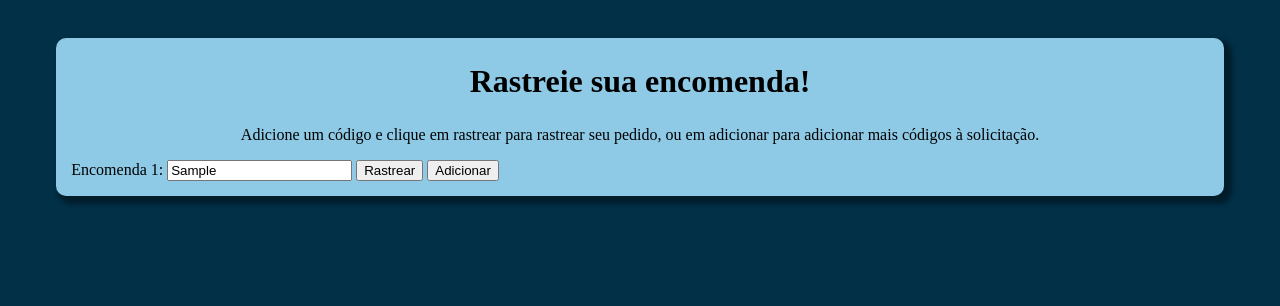
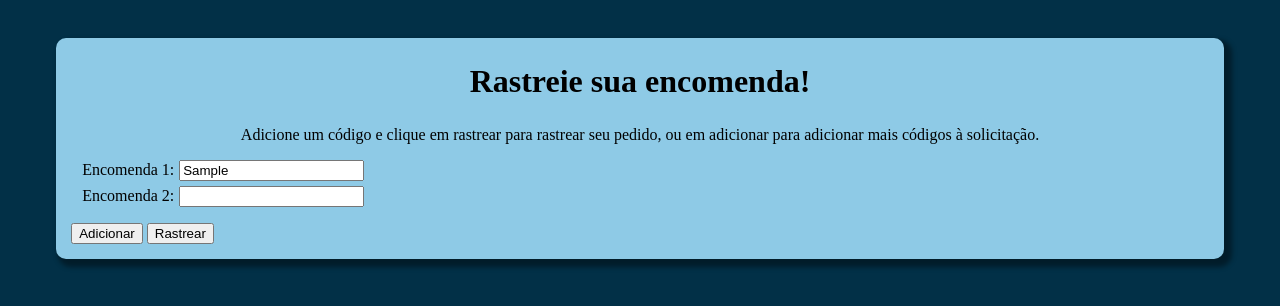
Before and after one commit to LelePG/rastreador-encomenda-correios, a website: page front/index.html in a window 1280 px wide. Both pictures are taken after typing "Sample" into the empty fields and a click on the button "Adicionar". Drawn offline with Linux system fonts and the light colour scheme.

Commit message:
implementada inserção de campos

```diff
--- a/front/index.html
+++ b/front/index.html
@@ -15,12 +15,28 @@
         <div class="aumentaLetra">
             <p id="texto">Adicione um código e clique em rastrear para rastrear seu pedido,
                 ou em adicionar para adicionar mais códigos à solicitação. </p>
-            <label class="encomenda">Encomenda 1: <label/><input type="text">
+            <ul id="listaEncomendas">
+                <li class="itemEncomenda">Encomenda 1:<input type="text" class="inputEncomenda"></li>
+            </ul>
+            <button id="adicionar" class="btn">Adicionar</button>
             <button id="rastrear" class="btn">Rastrear</button>
-            <button id="adicionar" class="btn">Adicionar</button>
+            </di>
         </div>
-    </div>
-    <script href="script.js"></script>
+        <script>
+            const listaDeEncomendas = document.getElementById("listaEncomendas")
+            const btnAdicionar = document.getElementById("adicionar")
+            const btnRastrear = document.getElementById("rastrear")
+
+            btnAdicionar.addEventListener("click", function () {
+                let elementos = listaDeEncomendas.getElementsByTagName("li");
+                let ultimoElemento = elementos[elementos.length - 1]
+                let indice = Number(ultimoElemento.innerText.split(" ")[1].slice(0, -1))
+                const encomendaPraAdicionar = `<li class = "itemEncomenda">Encomenda ${indice + 1}:<input type="text" class="inputEncomenda"></li>`
+                listaDeEncomendas.insertAdjacentHTML("beforeend", encomendaPraAdicionar)
+            })
+
+
+        </script>
 </body>
 
 </html>
--- a/front/script.js
+++ /dev/null
@@ -1 +0,0 @@
-'use strict'
--- a/front/style.css
+++ b/front/style.css
@@ -24,6 +24,15 @@ p#texto{
     text-align: center;
 }
 
-label.encomenda{
-    padding-right: 5px;
+input[type=text]{
+    margin-left: 5px;
 }
+
+ul#listaEncomendas{
+    list-style-type:none;
+    padding-left: 6px;
+}
+
+ul#listaEncomendas li{
+    margin:5px;
+}
```
Also changed, not shown: README.md.
